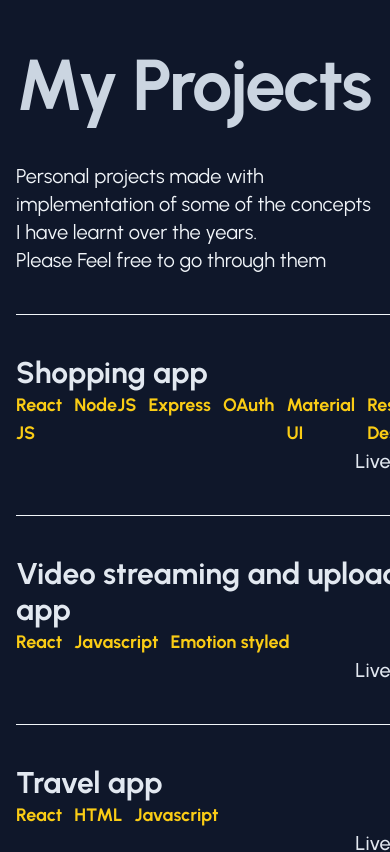
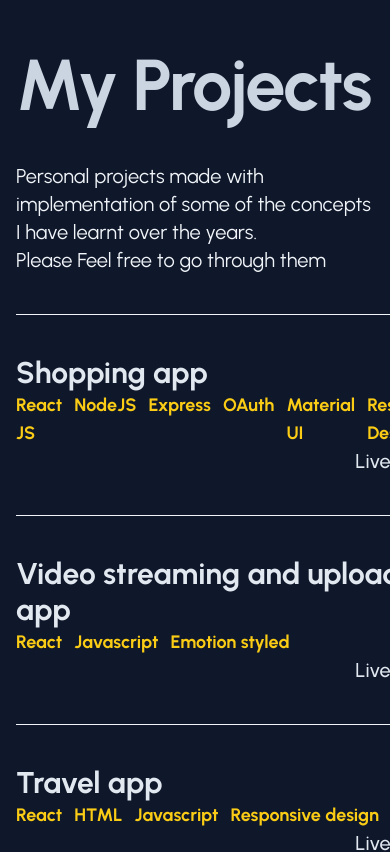
Before and after one commit to Rabishankar1/portfolio-next, a Next.js app: page /components/Projects in a window 390 px wide. Shown: the top 852 px of the page. Built offline with nearby package versions, Linux system fonts and the light colour scheme.

Commit message:
responsive-design-in-travel-app

```diff
--- a/app/components/common/constants.ts
+++ b/app/components/common/constants.ts
@@ -154,7 +154,7 @@
   ],
   [
     "Travel app",
-    ["React", "HTML", "Javascript"],
+    ["React", "HTML", "Javascript", "Responsive design"],
     "https://rabishankar-travel-app.netlify.app",
     "/images/thumbnails/travel.avif",
     "travel2",
```
